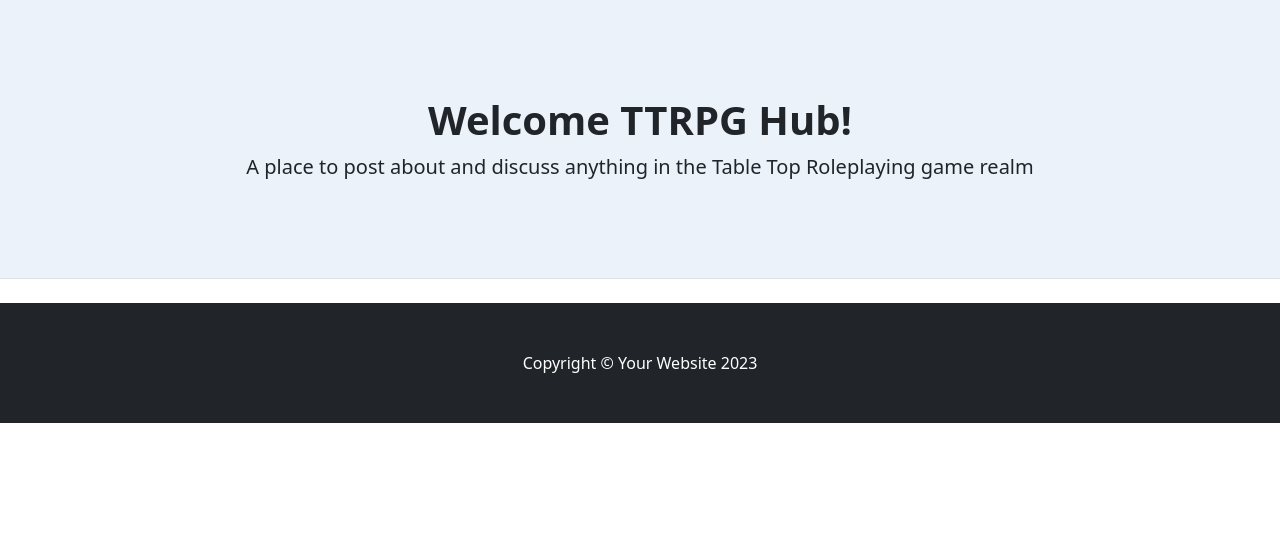
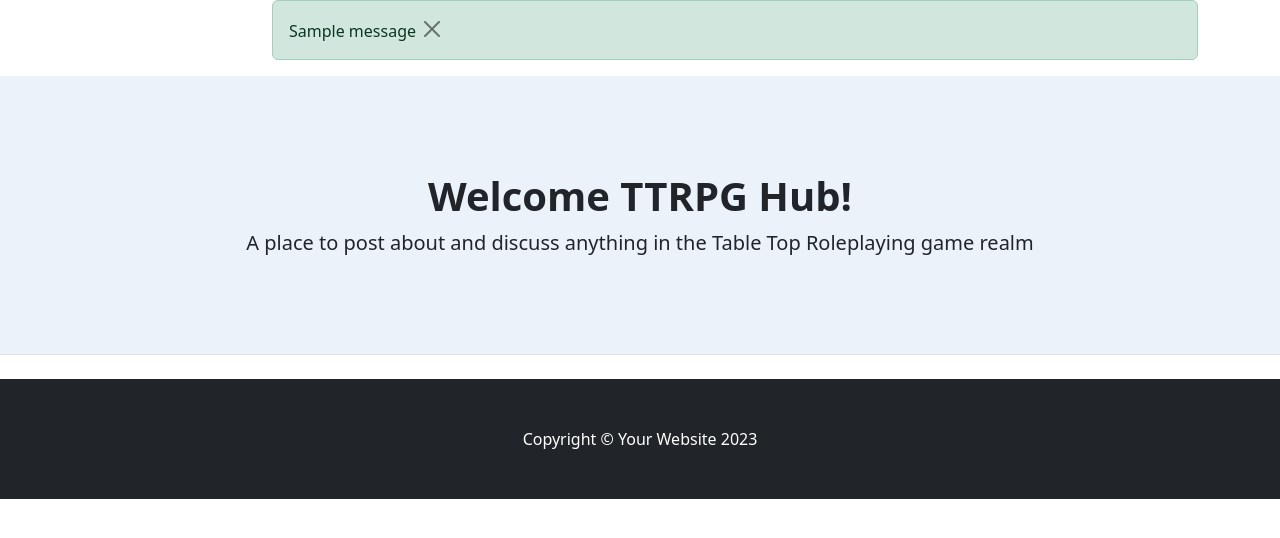
Before and after one commit to Dekeypetey40/TTRPG-Hub, a Django app: template templates/base.html in a window 1280 px wide. Shown: the part 56-594 px from the top of the page. Run offline with Django 4.2, Linux system fonts and the light colour scheme; the template is opened without the code that fills it, so the values that code supplies are empty; tables that the repository leaves empty hold one stand-in row (values such as "Sample post"); one stand-in notice (Sample message) is shown; parts of the project's set-up code (start-up, migrations or seed data) failed here and were passed over; some libraries are stand-ins or nearby versions.

Commit message:
Add messages to base template

```diff
--- a/templates/base.html
+++ b/templates/base.html
@@ -43,6 +43,23 @@
             </div>
         </div>
     </nav>
+    <!-- Messages -->
+    <div class="container">
+        <div class="row">
+            <div class="col md-8 offset-md-2">
+
+                {% for message in messages %}
+                    <div class="alert {{ message.tags }} alert-dismissable fade show" id="msg" role="alert">
+                        {{ message | safe}}
+                        <button class="btn-close" type="button" data-bs-dismiss="alert" aria-label="Close">
+
+                        </button>
+                    </div>
+                {% endfor %}
+
+            </div>
+        </div>
+    </div>
     <!-- Page header with logo and tagline-->
     <header class="py-5 cardbody-color border-bottom mb-4">
         <div class="container">
```
